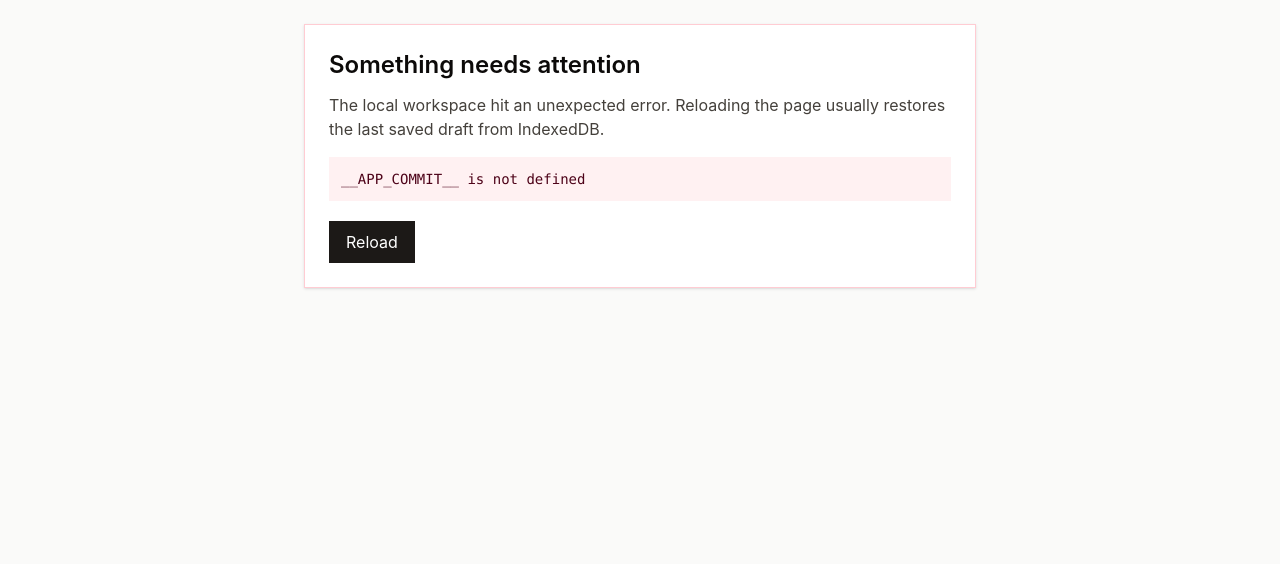
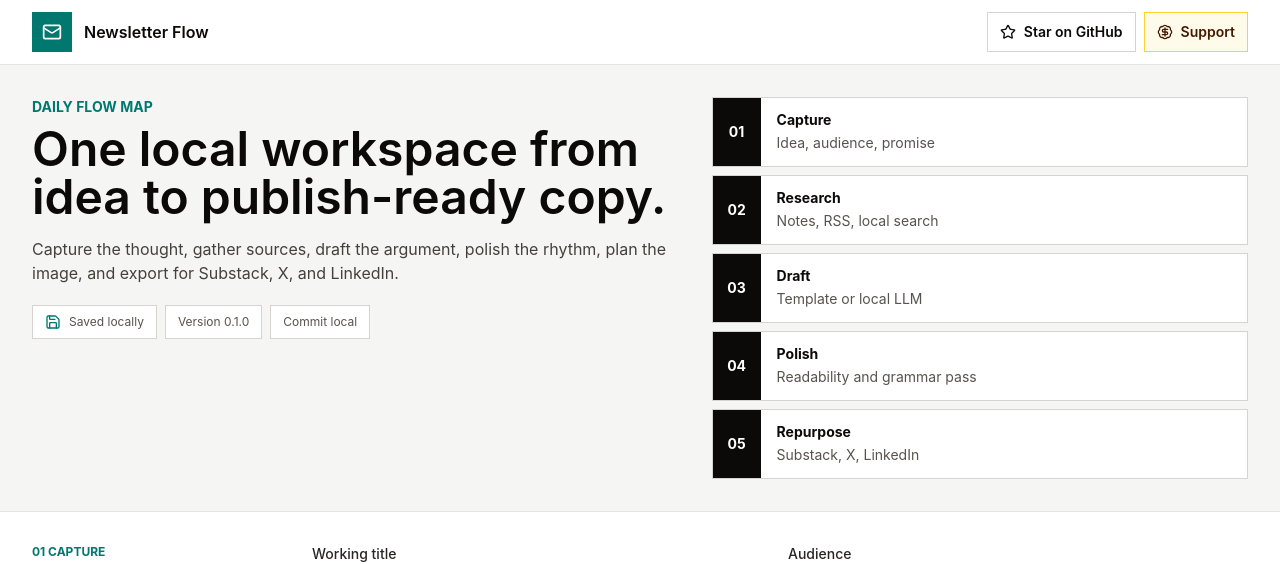
Before and after one commit to baditaflorin/newsletter-flow, a React (Vite) app: page / in a window 1280 px wide. Shown: the top 564 px of the page. Built offline with nearby package versions, Linux system fonts and the light colour scheme; no server answers.

Commit message:
fix: load published commit metadata

```diff
--- a/src/App.tsx
+++ b/src/App.tsx
@@ -32,6 +32,7 @@ import { useToast } from './components/Toast'
 const repoUrl = 'https://github.com/baditaflorin/newsletter-flow'
 const paypalUrl = 'https://www.paypal.com/paypalme/florinbadita'
 const liveUrl = 'https://baditaflorin.github.io/newsletter-flow/'
+const commitApiUrl = 'https://api.github.com/repos/baditaflorin/newsletter-flow/commits/main'
 
 const blankSource: Omit<ResearchSource, 'id' | 'selected'> = {
   kind: 'note',
@@ -128,11 +129,28 @@ function updateWithTimestamp(project: NewsletterProject): NewsletterProject {
   return { ...project, updatedAt: nowIso() }
 }
 
+async function fetchLatestCommit() {
+  const response = await fetch(commitApiUrl, {
+    headers: { Accept: 'application/vnd.github+json' },
+  })
+
+  if (!response.ok) throw new Error(`GitHub commit lookup failed with ${response.status}`)
+
+  const payload = (await response.json()) as { sha?: string }
+  return payload.sha?.slice(0, 7) || __APP_COMMIT__
+}
+
 function App() {
   const { notify } = useToast()
   const { data, isLoading } = useQuery({
     queryKey: ['latest-project'],
     queryFn: loadLatestProject,
+  })
+  const { data: latestCommit } = useQuery({
+    queryKey: ['github-latest-commit'],
+    queryFn: fetchLatestCommit,
+    retry: false,
+    staleTime: 5 * 60 * 1000,
   })
 
   const [project, setProject] = useState<NewsletterProject | null>(null)
@@ -171,6 +189,7 @@ function App() {
     [project, searchQuery],
   )
   const selectedCount = project?.sources.filter((source) => source.selected).length ?? 0
+  const displayCommit = latestCommit ?? __APP_COMMIT__
   const unsplashUrl = `https://unsplash.com/s/photos/${encodeURIComponent(
     project?.imageBrief.keywords || 'newsletter writing desk',
   )}`
@@ -440,7 +459,7 @@ function App() {
                 Version {__APP_VERSION__}
               </span>
               <span className="border border-stone-300 bg-white px-3 py-2">
-                Commit {__APP_COMMIT__}
+                Commit {displayCommit}
               </span>
             </div>
           </div>
@@ -1011,7 +1030,7 @@ function App() {
       <footer className="border-t border-stone-200 bg-stone-950 text-stone-100">
         <div className="mx-auto flex max-w-7xl flex-wrap items-center justify-between gap-3 px-4 py-5 text-sm sm:px-6 lg:px-8">
           <p>
-            Newsletter Flow v{__APP_VERSION__} · commit {__APP_COMMIT__}
+            Newsletter Flow v{__APP_VERSION__} · commit {displayCommit}
           </p>
           <div className="flex flex-wrap gap-3">
             <a className="hover:text-white" href={repoUrl} rel="noreferrer" target="_blank">
--- a/vite.config.ts
+++ b/vite.config.ts
@@ -1,4 +1,3 @@
-import { execSync } from 'node:child_process'
 import { readFileSync } from 'node:fs'
 import { defineConfig } from 'vite'
 import react from '@vitejs/plugin-react'
@@ -7,16 +6,6 @@ import tailwindcss from '@tailwindcss/vite'
 const pkg = JSON.parse(readFileSync(new URL('./package.json', import.meta.url), 'utf8')) as {
   version: string
 }
-
-const commit = (() => {
-  try {
-    return execSync('git rev-parse --short HEAD', { stdio: ['ignore', 'pipe', 'ignore'] })
-      .toString()
-      .trim()
-  } catch {
-    return 'dev'
-  }
-})()
 
 // https://vite.dev/config/
 export default defineConfig({
@@ -34,7 +23,7 @@ export default defineConfig({
     },
   },
   define: {
-    __APP_COMMIT__: JSON.stringify(commit),
+    __APP_COMMIT__: JSON.stringify('local'),
     __APP_VERSION__: JSON.stringify(pkg.version),
   },
   plugins: [react(), tailwindcss()],
```
Also changed, not shown: 7 other files (tests, documents, lock files or other folders).
